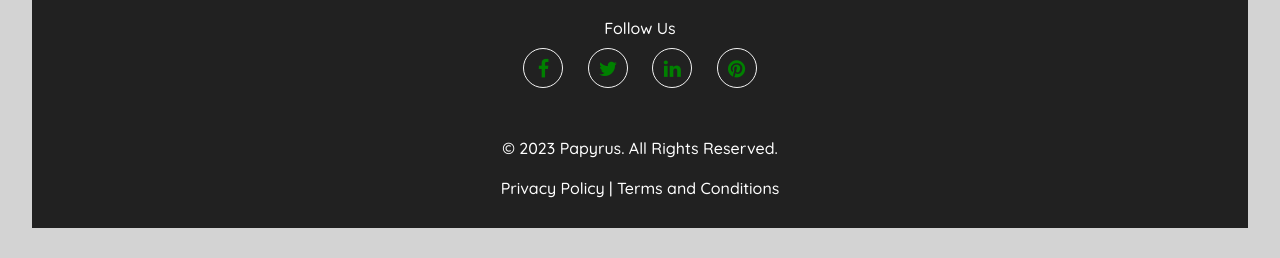
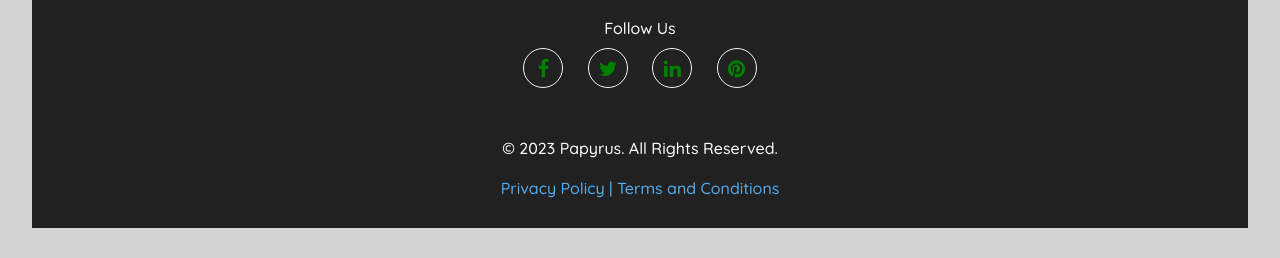
Before and after one commit to cvldz9/WDD-115, a plain HTML site: page index.html in a window 1280 px wide. In both pictures the pointer is over the element "Privacy Policy | Terms and Conditions". Shown: the part 3857-4115 px from the top of the page. Drawn offline with nearby package versions, Linux system fonts and the light colour scheme; a web font is replaced by a local one.

Commit message:
added css for privacy policy to make it a link

```diff
--- a/css/style.css
+++ b/css/style.css
@@ -742,3 +742,10 @@ bottom: 0;
   margin: auto;
   padding-bottom: 20px;
 }
+
+
+.privacy:hover {
+  color: #55acee;
+  text-decoration: none;
+  cursor: pointer;
+}
```
